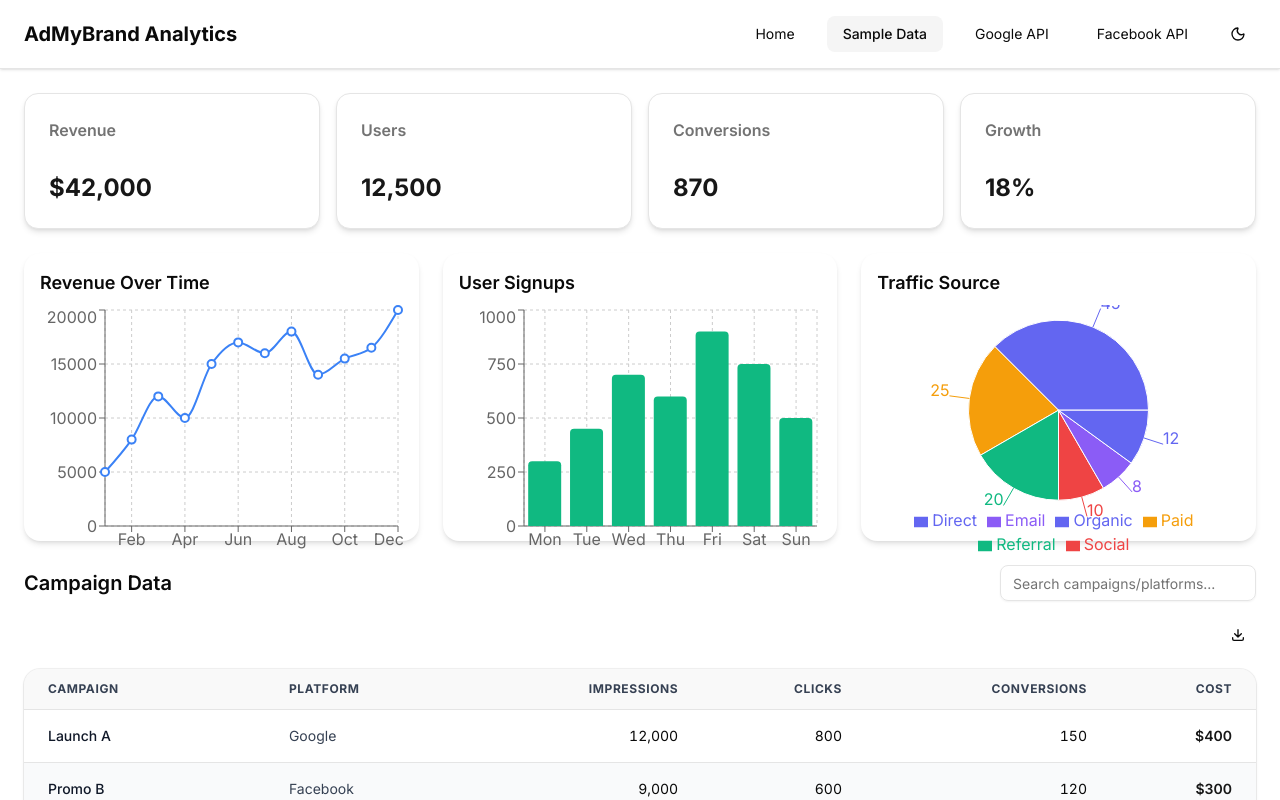
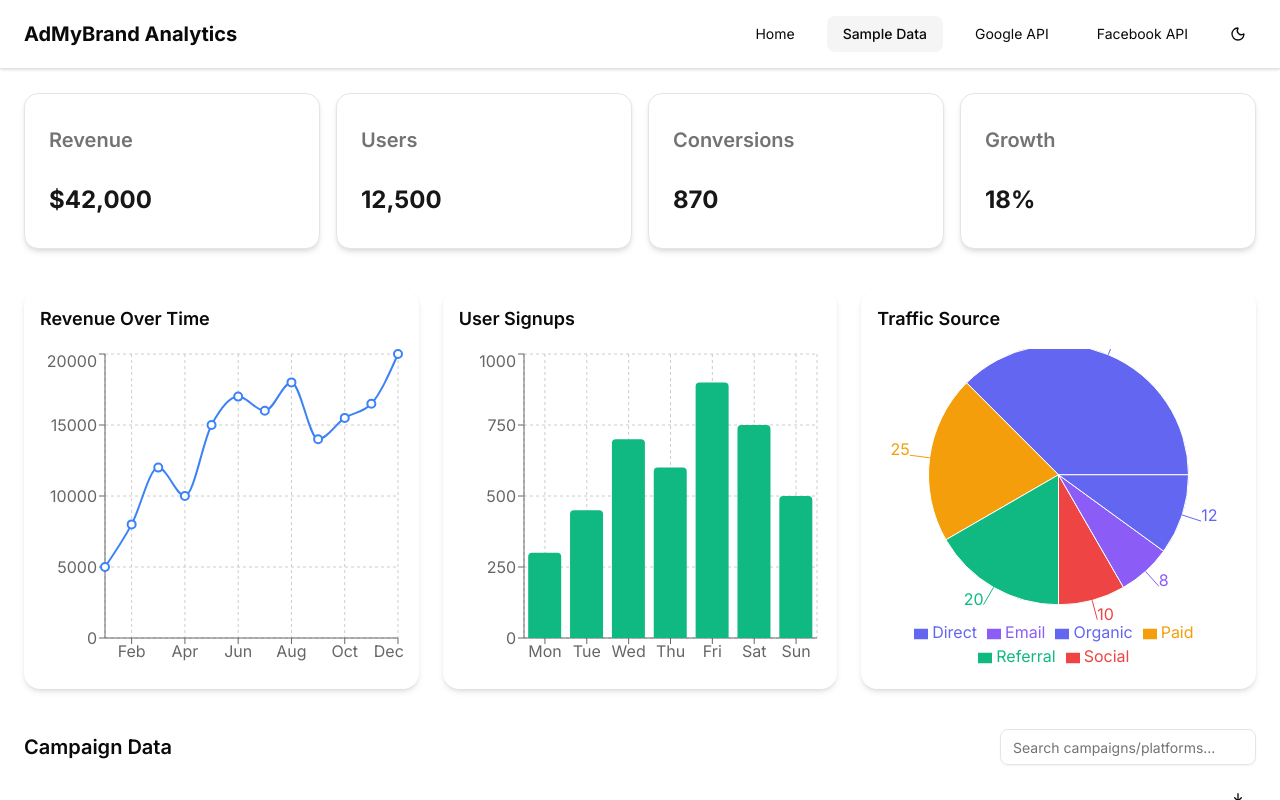
Before and after one commit to KarthikNot/analytics-dashboard, a Next.js app in the folder frontend/: page /dashboard in a window 1280 px wide. Shown: the top 800 px of the page. Built offline with nearby package versions, Linux system fonts and the light colour scheme.

Commit message:
refactored dashboard charts

```diff
--- a/frontend/app/dashboard/page.tsx
+++ b/frontend/app/dashboard/page.tsx
@@ -11,7 +11,7 @@ import { motion } from "framer-motion"
 
 export default function DashboardPage() {
   return (
-    <div className="p-6 space-y-6">
+    <div className="p-6 space-y-10">
 
       {/* Metrics */}
       <motion.div
@@ -33,21 +33,26 @@ export default function DashboardPage() {
         transition={{ duration: 0.5, delay: 0.2 }}
         className="grid grid-cols-1 md:grid-cols-2 xl:grid-cols-3 gap-6"
       >
-        <div className="bg-card rounded-2xl p-4 shadow-md h-72 dark:bg-muted/40">
-          <h2 className="text-lg font-semibold mb-2">Revenue Over Time</h2>
-          <LineChart data={mockLineData} />
+        <div className="bg-card rounded-2xl p-4 shadow-md h-100 dark:bg-muted/40 flex flex-col">
+          <h2 className="text-lg font-semibold mb-4">Revenue Over Time</h2>
+          <div className="flex-1 min-h-0">
+            <LineChart data={mockLineData} />
+          </div>
         </div>
 
-        <div className="bg-card rounded-2xl p-4 shadow-md h-72 dark:bg-muted/40">
-          <h2 className="text-lg font-semibold mb-2">User Signups</h2>
-          <BarChart data={mockBarData} />
+        <div className="bg-card rounded-2xl p-4 shadow-md h-100 dark:bg-muted/40 flex flex-col">
+          <h2 className="text-lg font-semibold mb-4">User Signups</h2>
+          <div className="flex-1 min-h-0">
+            <BarChart data={mockBarData} />
+          </div>
         </div>
 
-        <div className="bg-card rounded-2xl p-4 shadow-md h-72 dark:bg-muted/40">
-          <h2 className="text-lg font-semibold mb-2">Traffic Source</h2>
-          <PieChart data={mockPieData} />
+        <div className="bg-card rounded-2xl p-4 shadow-md h-100 dark:bg-muted/40 flex flex-col">
+          <h2 className="text-lg font-semibold mb-4">Traffic Source</h2>
+          <div className="flex-1 min-h-0">
+            <PieChart data={mockPieData} />
+          </div>
         </div>
-
       </motion.div>
         {/* Table */}
         <motion.div
--- a/frontend/components/MetricCard.tsx
+++ b/frontend/components/MetricCard.tsx
@@ -19,7 +19,7 @@ export default function MetricCard({ title, value, color = "text-primary" }: Met
     >
     <Card className="shadow-md hover:shadow-xl transition-shadow">
       <CardHeader>
-        <CardTitle className="text-base text-muted-foreground">{title}</CardTitle>
+        <CardTitle className="text-xl text-muted-foreground">{title}</CardTitle>
       </CardHeader>
       <CardContent>
         <p className={`text-2xl font-bold ${color}`}>{value}</p>
--- a/frontend/components/charts/PieChart.tsx
+++ b/frontend/components/charts/PieChart.tsx
@@ -29,8 +29,8 @@ export default function PieChart({ data, colors = defaultColors }: Props) {
           dataKey="value"
           nameKey="label"
           cx="50%"
-          cy="50%"
-          outerRadius={90}
+          cy="45%"
+          outerRadius={130}
           label
         >
           {data.map((_, i) => (
--- a/frontend/components/ui/card.tsx
+++ b/frontend/components/ui/card.tsx
@@ -7,7 +7,7 @@ function Card({ className, ...props }: React.ComponentProps<"div">) {
     <div
       data-slot="card"
       className={cn(
-        "bg-card text-card-foreground flex flex-col gap-6 rounded-xl border py-6 shadow-sm",
+        "bg-card text-card-foreground flex flex-col gap-6 rounded-xl border py-8 shadow-sm",
         className
       )}
       {...props}
```
